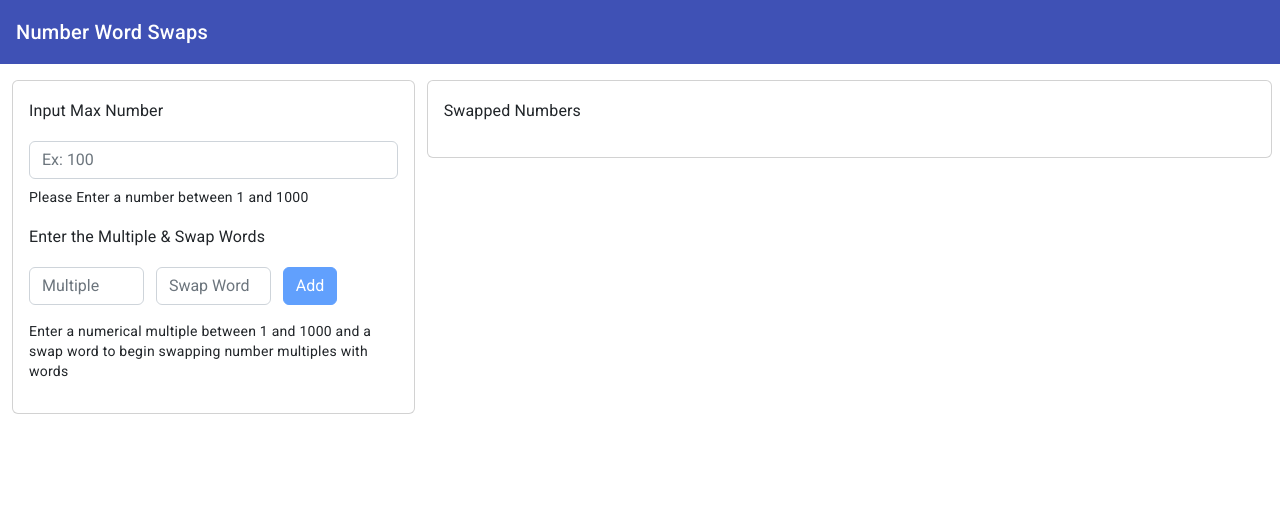
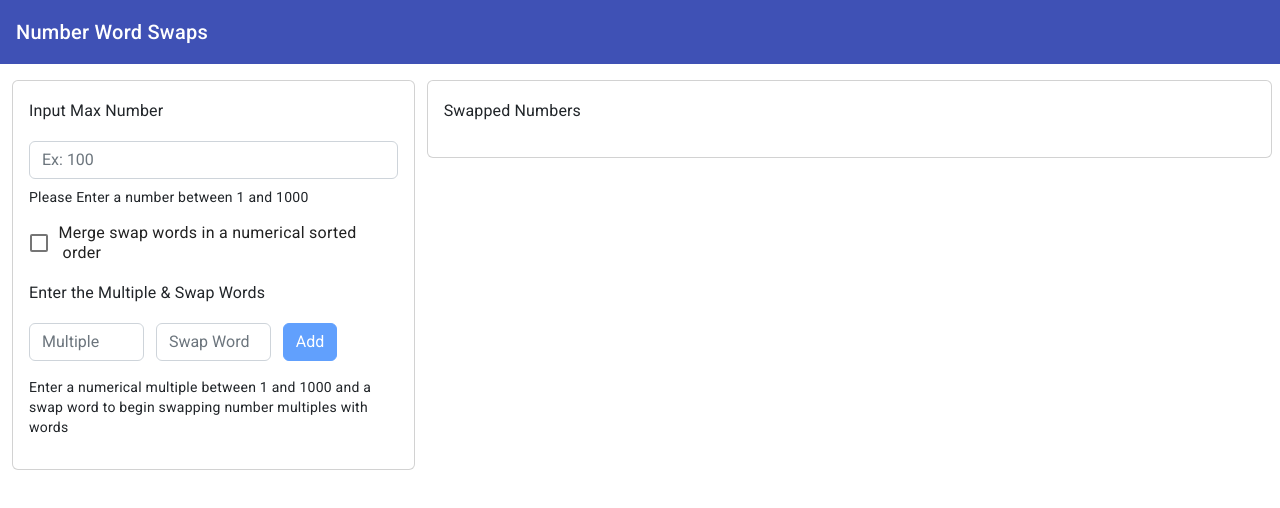
Before and after one commit to Akhila0410/NumWordSwap-Website, an Angular app in the folder numwordswap-website/: page / in a window 1280 px wide. Shown: the top 508 px of the page. Built offline with nearby package versions, Linux system fonts and the light colour scheme.

Commit message:
Implemented Sorted Order

```diff
--- a/numwordswap-website/src/app/app.module.ts
+++ b/numwordswap-website/src/app/app.module.ts
@@ -15,6 +15,8 @@ import { FormsModule, ReactiveFormsModule } from '@angular/forms';
 import { NwsInputMaxnumberComponent } from './nws-input-maxnumber/nws-input-maxnumber.component';
 import { NwsInputMultipleswapwordAddComponent } from './nws-input-multipleswapword-add/nws-input-multipleswapword-add.component';
 import { NwsInputMultipleswapwordEditComponent } from './nws-input-multipleswapword-edit/nws-input-multipleswapword-edit.component';
+import { NwsInputSortedorderComponent } from './nws-input-sortedorder/nws-input-sortedorder.component';
+import { MatCheckboxModule } from '@angular/material/checkbox';
 @NgModule({
   declarations: [
     AppComponent,
@@ -22,7 +24,8 @@ import { NwsInputMultipleswapwordEditComponent } from './nws-input-multipleswapw
     NumSwapResultComponent,
     NwsInputMaxnumberComponent,
     NwsInputMultipleswapwordAddComponent,
-    NwsInputMultipleswapwordEditComponent
+    NwsInputMultipleswapwordEditComponent,
+    NwsInputSortedorderComponent
   ],
   imports: [
     BrowserModule,
@@ -33,7 +36,8 @@ import { NwsInputMultipleswapwordEditComponent } from './nws-input-multipleswapw
     MatCardModule,
     MatInputModule,
     MatGridListModule,
-    FormsModule, ReactiveFormsModule
+    FormsModule, ReactiveFormsModule,
+    MatCheckboxModule
   ],
   providers: [],
   bootstrap: [AppComponent]
--- a/numwordswap-website/src/app/nws-input-maxnumber/nws-input-maxnumber.component.html
+++ b/numwordswap-website/src/app/nws-input-maxnumber/nws-input-maxnumber.component.html
@@ -1,7 +1,8 @@
 <form>
     <div class="mb-3">
       <h3 class="form-label">Input Max Number</h3>
-      <input matInput type="number" class="form-control mb-2" id="maxNumber" aria-describedby="Input Max Number" placeholder="Ex: 100" [formControl]="maxNumber">
+      <input matInput type="number" class="form-control mb-2" id="maxNumber"
+             aria-describedby="Input Max Number" placeholder="Ex: 100" [formControl]="maxNumber">
       <mat-hint>Please Enter a number between 1 and 1000</mat-hint>
       <div *ngIf="maxNumber.invalid && (maxNumber.dirty || maxNumber.touched)"
             class="alert alert-danger p-2">
@@ -14,4 +15,4 @@
           </div>
         </div>
     </div>
-    </form>
+</form>
--- a/numwordswap-website/src/app/nws-input-maxnumber/nws-input-maxnumber.component.ts
+++ b/numwordswap-website/src/app/nws-input-maxnumber/nws-input-maxnumber.component.ts
@@ -15,9 +15,9 @@ export class NwsInputMaxnumberComponent implements OnInit {
 
   }
   ngOnInit(): void {
-    this.maxNumber.valueChanges.subscribe(value => this.updateRequest(parseInt(value || "0")))
+    this.maxNumber.valueChanges.subscribe(value => this.updateMaxNumber(parseInt(value || "0")))
   }
-  updateRequest(value: number) {
+  updateMaxNumber(value: number) {
     if (this.maxNumber.valid) {
       console.log('Entered new Max Number:', value);
       this.nwsService.setMaxNumber(value);
--- /dev/null
+++ b/numwordswap-website/src/app/nws-input-sortedorder/nws-input-sortedorder.component.html
@@ -0,0 +1,6 @@
+<form>
+    <div class="mb-3">
+      <mat-checkbox class="sort-checkbox" color="primary" type="checkbox" (change)="updateSortedOrder($event)">
+        <span class="sort-message">Merge swap words in a numerical sorted order</span></mat-checkbox>
+    </div>
+</form>
--- /dev/null
+++ b/numwordswap-website/src/app/nws-input-sortedorder/nws-input-sortedorder.component.scss
@@ -0,0 +1,8 @@
+.sort-checkbox{
+    margin-left:-0.75em;
+}
+
+.sort-message{
+    font-size: 1rem;
+    margin-left: -0.25em;
+}
--- /dev/null
+++ b/numwordswap-website/src/app/nws-input-sortedorder/nws-input-sortedorder.component.ts
@@ -0,0 +1,21 @@
+import { Component, OnInit } from '@angular/core';
+import { FormControl, Validators } from '@angular/forms';
+import { NwsService } from '../nws.service';
+
+@Component({
+  selector: 'nws-input-sortedorder',
+  templateUrl: './nws-input-sortedorder.component.html',
+  styleUrls: ['./nws-input-sortedorder.component.scss']
+})
+export class NwsInputSortedorderComponent {
+
+  sortedOrder = new FormControl(false);
+
+  constructor(private nwsService: NwsService) {
+
+  }
+  updateSortedOrder(event: any) {
+    console.log('Concatenate words in Numerical Order Checked:', event.checked);
+    this.nwsService.setSortedOrder(event.checked);
+  }
+}
--- a/numwordswap-website/src/app/nws-input/nws-input.component.html
+++ b/numwordswap-website/src/app/nws-input/nws-input.component.html
@@ -1,10 +1,13 @@
 <div class="card">
   <div class="card-body">
     <nws-input-maxnumber></nws-input-maxnumber>
+    <nws-input-sortedorder></nws-input-sortedorder>
     <h3 class="form-label">Enter the Multiple & Swap Words</h3>
     <div class="row" *ngFor="let nws of requestNumWordSwaps">
        <nws-input-multipleswapword-edit [numWordSwap]="nws"></nws-input-multipleswapword-edit>
     </div>
-    <nws-input-multipleswapword-add></nws-input-multipleswapword-add>
+    <div class="row">
+      <nws-input-multipleswapword-add></nws-input-multipleswapword-add>
+    </div>
   </div>
 </div>
--- a/numwordswap-website/src/app/nws.service.ts
+++ b/numwordswap-website/src/app/nws.service.ts
@@ -26,6 +26,11 @@ export class NwsService {
     this.getNwsResponse();
   }
 
+  setSortedOrder(value: boolean) {
+    this.nwsRequest.sortedOrder = value;
+    this.getNwsResponse();
+  }
+
   addNumWordSwap(numWordSwap: NumWordSwap) {
     this.nwsRequest.numWordSwaps?.push(numWordSwap);
     this.getNwsResponse();
```
Also changed, not shown: 1 other file (tests, documents, lock files or other folders).
